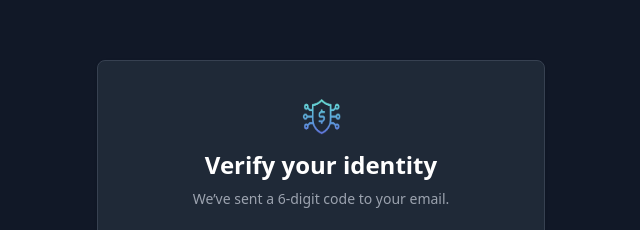
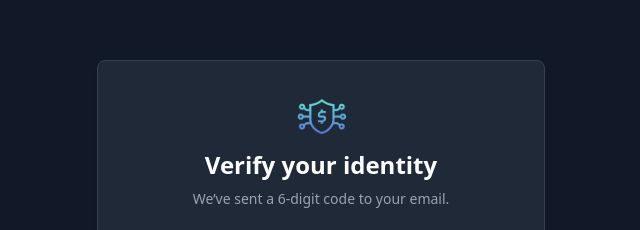
Before and after one commit to aliciakaith/ASEI-Project, a website: page ASEI_frontend/verify.html in a window 1280 px wide. Shown: the part 163-393 px from the top of the page, 319-959 px from the left. Drawn offline with nearby package versions, Linux system fonts and the light colour scheme.

Commit message:
logo size

```diff
--- a/ASEI_frontend/verify.html
+++ b/ASEI_frontend/verify.html
@@ -11,7 +11,7 @@
   <main class="w-full max-w-md bg-gray-800 rounded-lg shadow border border-gray-700 p-8">
     <!-- Logo + heading -->
     <div class="flex flex-col items-center mb-6">
-      <img src="images/connectify_logo.png" alt="Logo" class="w-12 h-12 mb-2">
+      <img src="images/connectify_logo.png" alt="Logo" class="w-auto h-12 mb-2">
       <h1 class="text-2xl font-bold text-white">Verify your identity</h1>
       <p class="text-sm text-gray-400 mt-2 text-center" id="verify-msg">
         We’ve sent a 6-digit code to your email.
```
